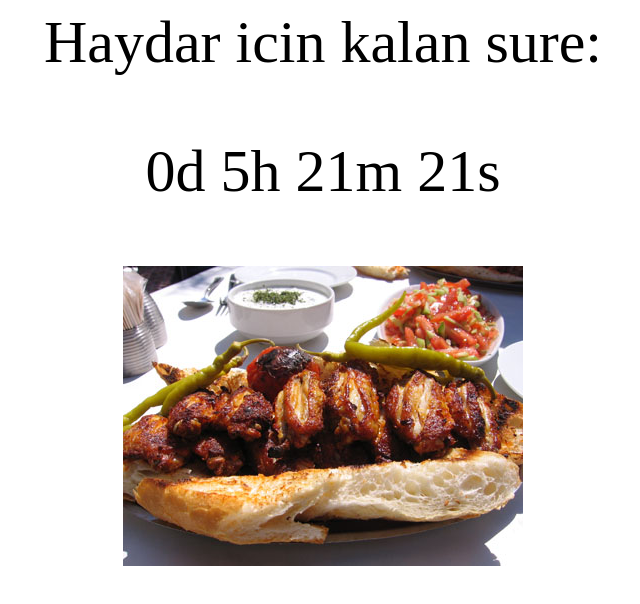
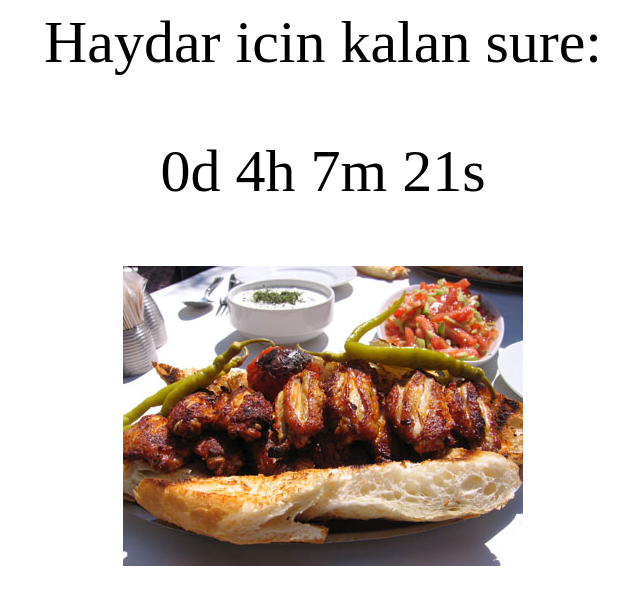
Before and after one commit to haydarcounter/haydarcounter.github.io, a plain HTML site: page haydarCounter.html in a window 1280 px wide. Shown: the whole page, without its empty margins (317-957 px from the left). Drawn offline with Linux system fonts and the light colour scheme.

Commit message:
Add files via upload

```diff
--- a/haydarCounter.html
+++ b/haydarCounter.html
@@ -18,7 +18,7 @@ p {
 
 <script>
 // Set the date we're counting down to
-var countDownDate = new Date("October 8, 2018 18:30:00").getTime();
+var countDownDate = new Date("October 8, 2018 17:16:00").getTime();
 
 // Update the count down every 1 second
 var x = setInterval(function() {
```
